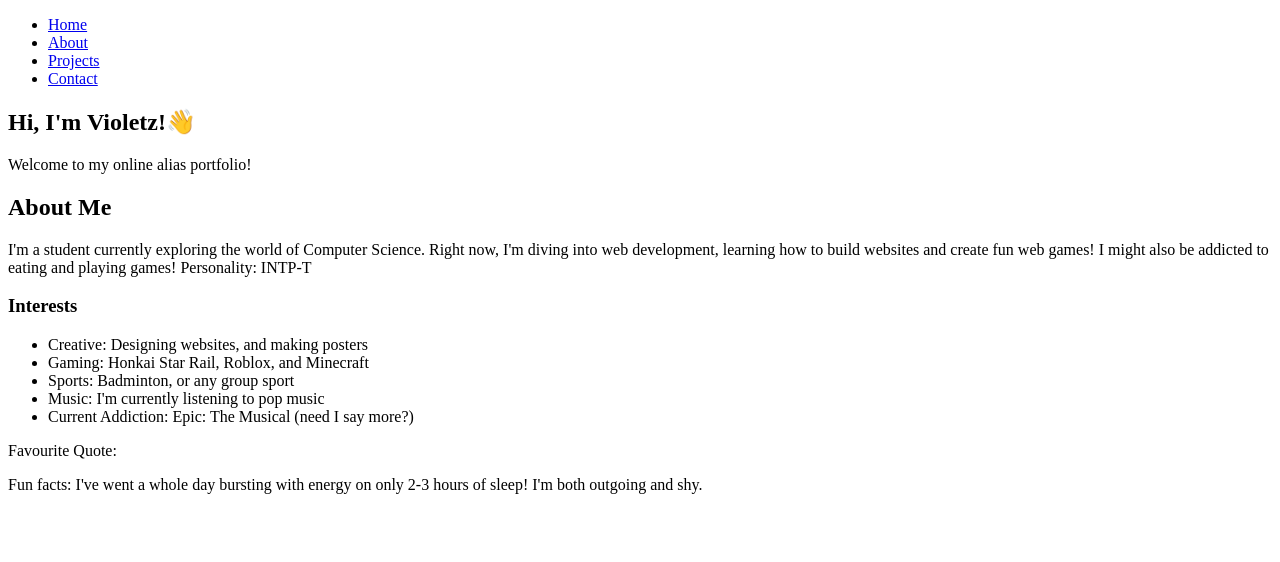
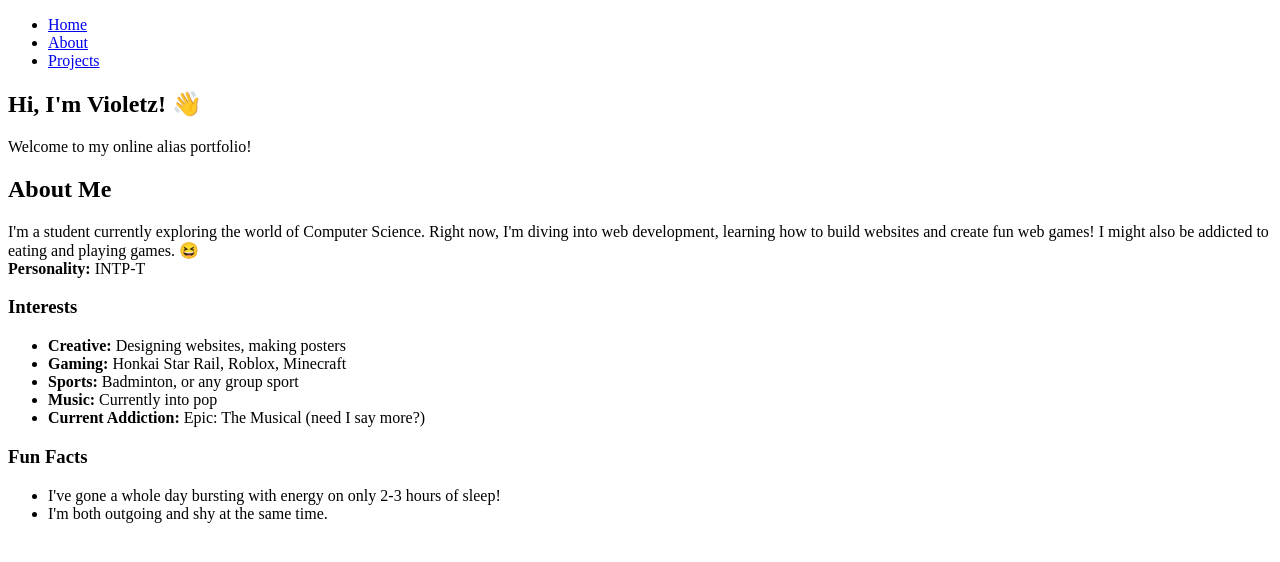
Before and after one commit to Violetz12/Boba-Drop-Project, a plain HTML site: page index.html in a window 1280 px wide. Drawn offline with Linux system fonts and the light colour scheme.

Commit message:
commit 5

```diff
--- a/index.html
+++ b/index.html
@@ -13,39 +13,47 @@
           <li><a href="#home">Home</a></li>
           <li><a href="#about">About</a></li>
           <li><a href="#projects">Projects</a></li>
-          <li><a href="#contact">Contact</a></li>
         </ul>
       </nav>
     </header>
 
     <main>
       <section id="home">
-        <h1>Hi, I'm Violetz!👋</h1>
+        <h1>Hi, I'm Violetz! 👋</h1>
         <p>Welcome to my online alias portfolio!</p>
-        <!-- Add a pretty bg -->
+        <!-- Add a pretty background here -->
       </section>
 
-      <section id="About">
+      <section id="about">
         <h2>About Me</h2>
         <p>
           I'm a student currently exploring the world of Computer Science. Right
           now, I'm diving into web development, learning how to build websites
           and create fun web games! I might also be addicted to eating and
-          playing games! Personality: INTP-T
+          playing games. 😆
+          <br /><strong>Personality:</strong> INTP-T
         </p>
+
         <h3>Interests</h3>
         <ul>
-          <li>Creative: Designing websites, and making posters</li>
-          <li>Gaming: Honkai Star Rail, Roblox, and Minecraft</li>
-          <li>Sports: Badminton, or any group sport</li>
-          <li>Music: I'm currently listening to pop music</li>
-          <li>Current Addiction: Epic: The Musical (need I say more?)</li>
+          <li><strong>Creative:</strong> Designing websites, making posters</li>
+          <li><strong>Gaming:</strong> Honkai Star Rail, Roblox, Minecraft</li>
+          <li><strong>Sports:</strong> Badminton, or any group sport</li>
+          <li><strong>Music:</strong> Currently into pop</li>
+          <li>
+            <strong>Current Addiction:</strong> Epic: The Musical (need I say
+            more?)
+          </li>
         </ul>
-        <p>Favourite Quote:</p>
-        <p>
-          Fun facts: I've went a whole day bursting with energy on only 2-3
-          hours of sleep! I'm both outgoing and shy.
-        </p>
+
+        <h3>Fun Facts</h3>
+        <ul>
+          <li>
+            I've gone a whole day bursting with energy on only 2-3 hours of
+            sleep!
+          </li>
+          <li>I'm both outgoing and shy at the same time.</li>
+        </ul>
       </section>
     </main>
   </body>
```
